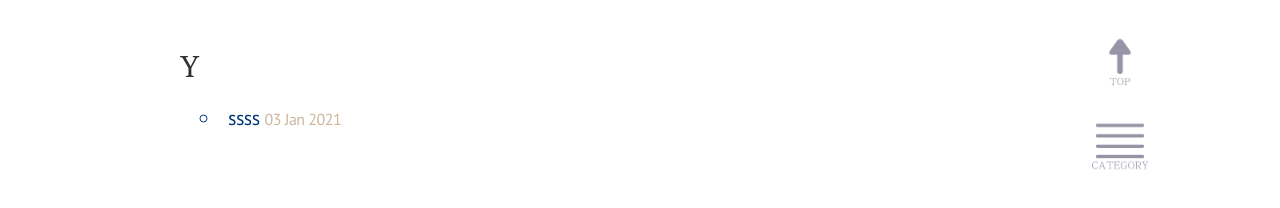
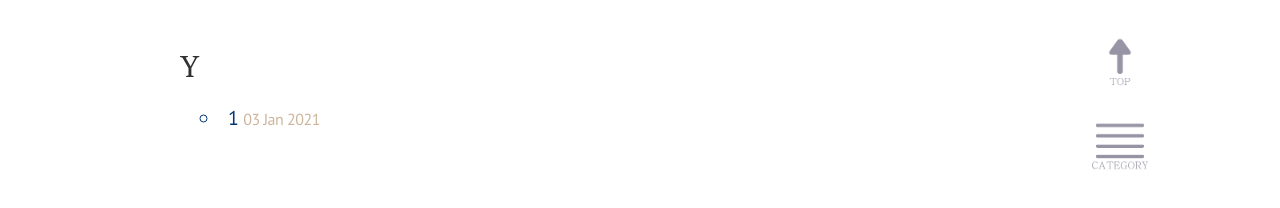
Before and after one commit to finddme/finddme.github.io, a Jekyll site: the page built from index.html, in a window 1280 px wide and 900 px high, scrolled down 676 px. Shown: the part 687-895 px from the top of the window. Built offline with Jekyll 4.4.1, drawn with Linux system fonts in a browser that asks for light colours; nearby versions of some CDN libraries; comment, search, counter and statistics services are not loaded.

Commit message:
Update and rename 2021-1-03-happy.md to 2021-1-03-happy_ssss.md

```diff
--- a/_posts/2021-1-03-happy.md
+++ b/_posts/2021-1-03-happy_ssss.md
@@ -1,5 +1,5 @@
 ---
-title: ssss
+title: 1
 category: Y
 tag: Y
 ---
@@ -20,7 +20,7 @@
 
 &#128123;
 
-<span style="color:#C57B59">sssskssksksskssks</span>
+<span style="color:#C57B59">!!!!</span>
 
 <span style="color:#9F9875">이천이십일년일월삼일한시삼십삼분</span> <span style="color:#9F9875">color: #9F9875</span>
 
```
